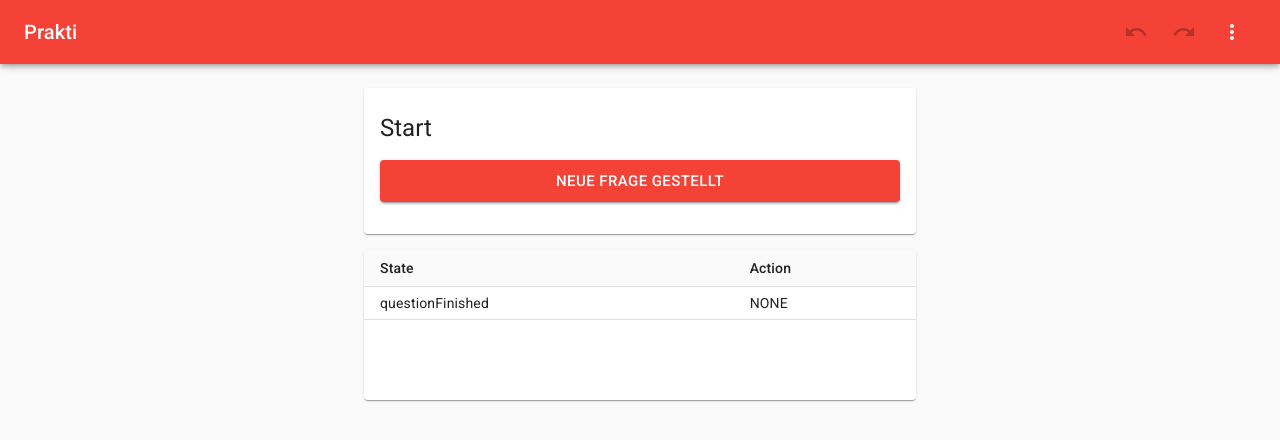
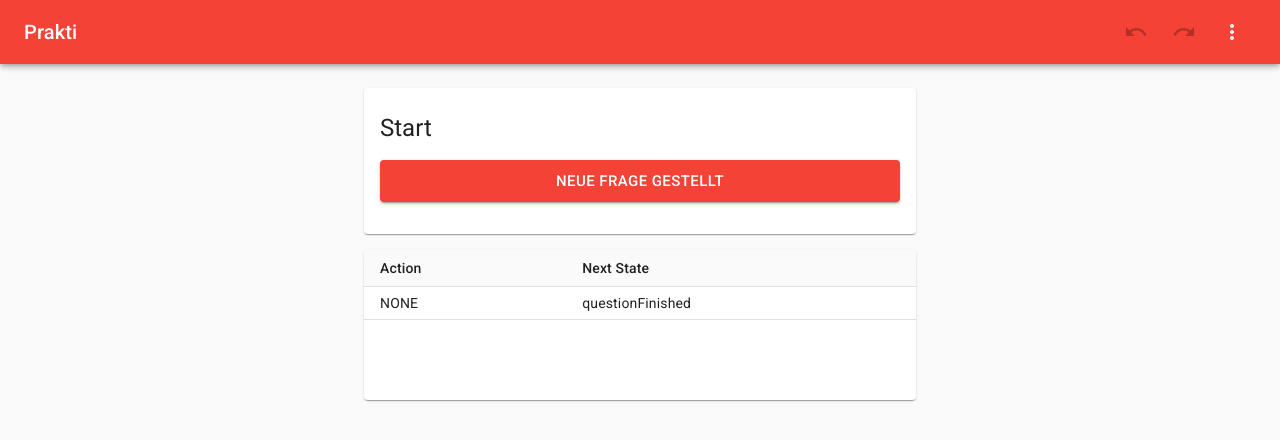
Before and after one commit to lightningboss/prakti, a React (Create React App) app: page / in a window 1280 px wide. Shown: the top 440 px of the page. Built offline with nearby package versions, Linux system fonts and the light colour scheme.

Commit message:
Update logtable to display nextState instead of currentState

```diff
--- a/src/components/LogTable.js
+++ b/src/components/LogTable.js
@@ -25,15 +25,15 @@ const LogTable = ({ log }) => {
                     <Table stickyHeader size="small">
                         <TableHead>
                             <TableRow>
-                                <TableCell>State</TableCell>
                                 <TableCell>Action</TableCell>
+                                <TableCell>Next State</TableCell>
                             </TableRow>
                         </TableHead>
                         <TableBody>
                             {log.map(entry => (
                                 <TableRow hover role="checkbox" tabIndex={-1} key={entry.id}>
-                                    <TableCell>{entry.currentState}</TableCell>
                                     <TableCell>{entry.action}</TableCell>
+                                    <TableCell>{entry.nextState}</TableCell>
                                 </TableRow>
                             ))}
                         </TableBody>
```
